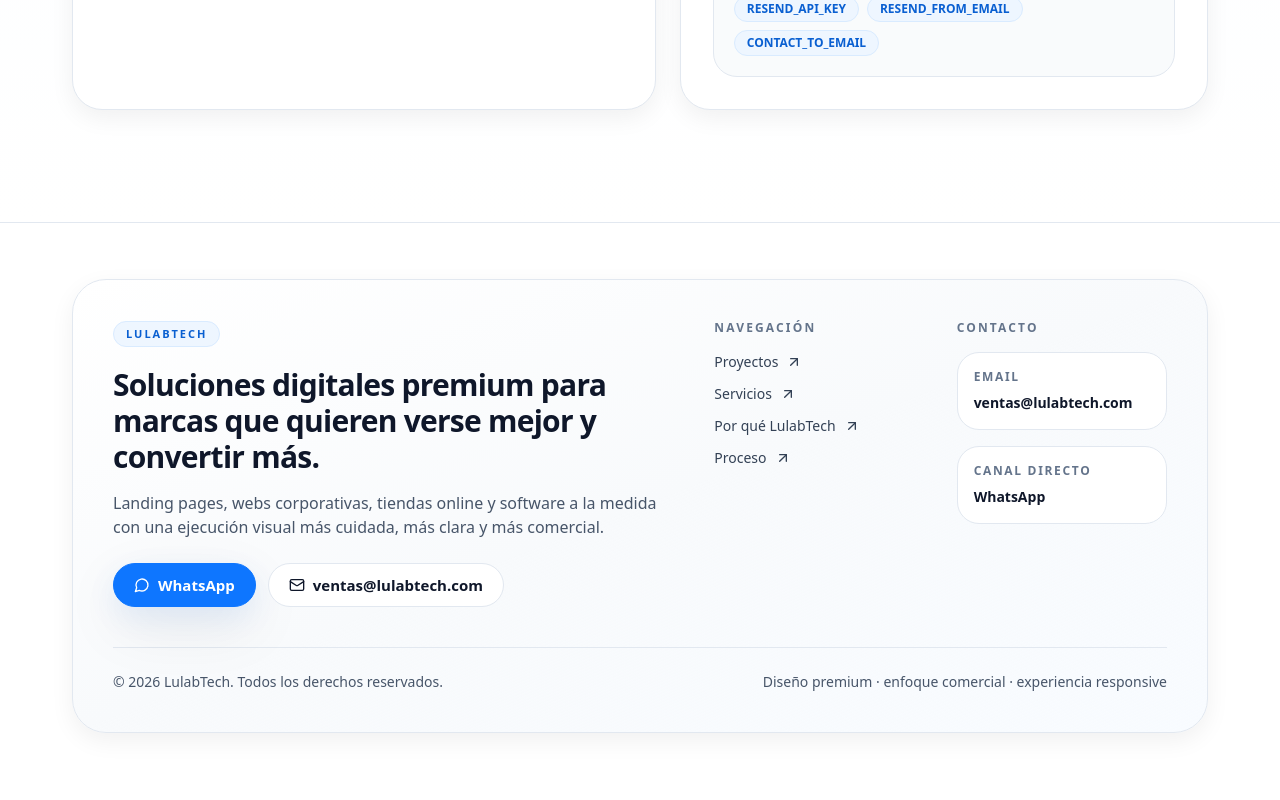
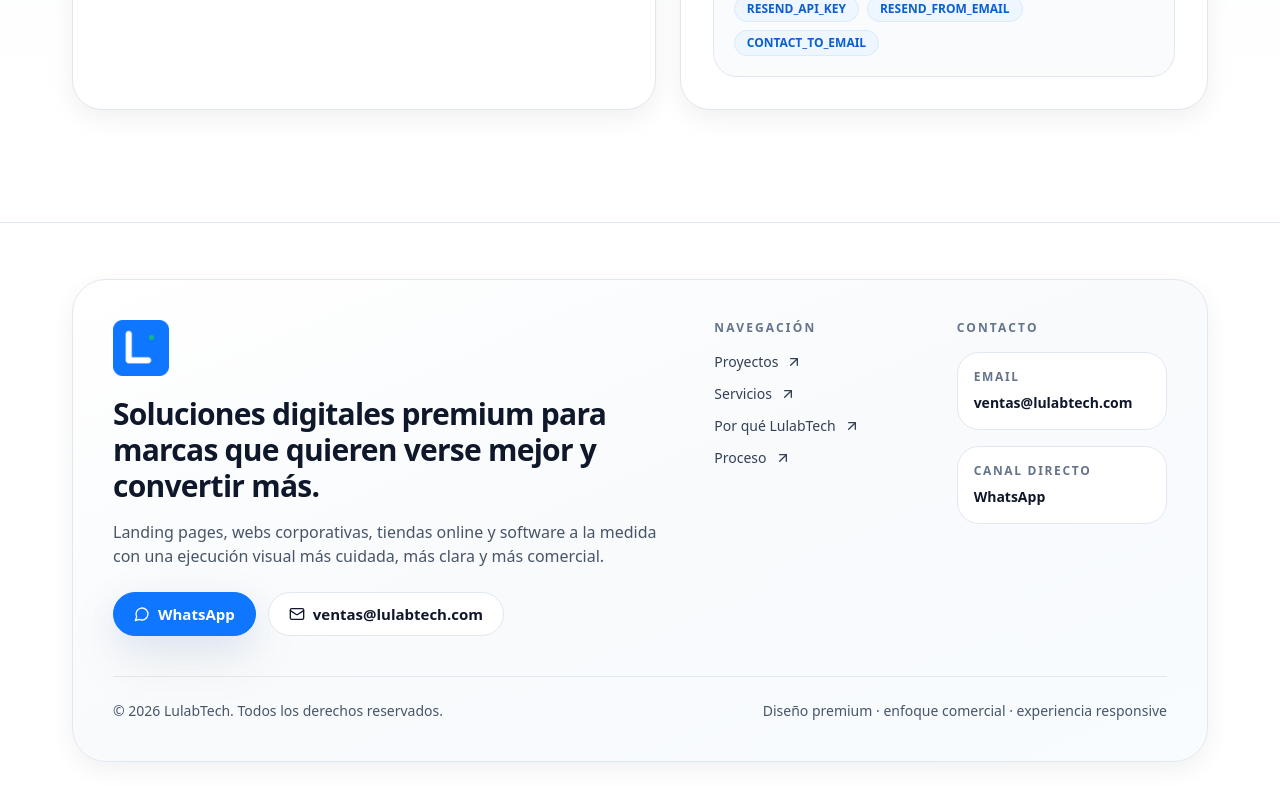
Before and after one commit to lulabtechnology/Lulabtech, a Next.js app: page / in a window 1280 px wide. Shown: the part 9105-9905 px from the top of the page. Built offline with nearby package versions, Linux system fonts and the light colour scheme; no server answers.

Commit message:
Update footer.tsx

```diff
--- a/components/layout/footer.tsx
+++ b/components/layout/footer.tsx
@@ -1,3 +1,4 @@
+import Image from "next/image";
 import { ArrowUpRight, Mail, MessageCircle } from "lucide-react";
 import { contactData } from "@/data/contact";
 import { navigationItems } from "@/data/navigation";
@@ -11,8 +12,13 @@
         <div className="overflow-hidden rounded-[34px] border border-slate-200 bg-gradient-to-br from-white via-slate-50 to-brand-50/40 p-6 shadow-soft sm:p-8 lg:p-10">
           <div className="grid gap-10 lg:grid-cols-[1.1fr_0.9fr] lg:gap-12">
             <div>
-              <div className="inline-flex items-center rounded-full border border-brand-100 bg-brand-50 px-3 py-1 text-[11px] font-semibold uppercase tracking-[0.18em] text-brand-700">
-                LulabTech
+              <div className="relative h-12 w-[180px] sm:h-14 sm:w-[210px]">
+                <Image
+                  src="/brand/lulabtech-logo.png"
+                  alt="LulabTech"
+                  fill
+                  className="object-contain object-left"
+                />
               </div>
 
               <h2 className="mt-5 max-w-xl text-2xl font-semibold leading-tight text-ink-900 sm:text-3xl">
```
